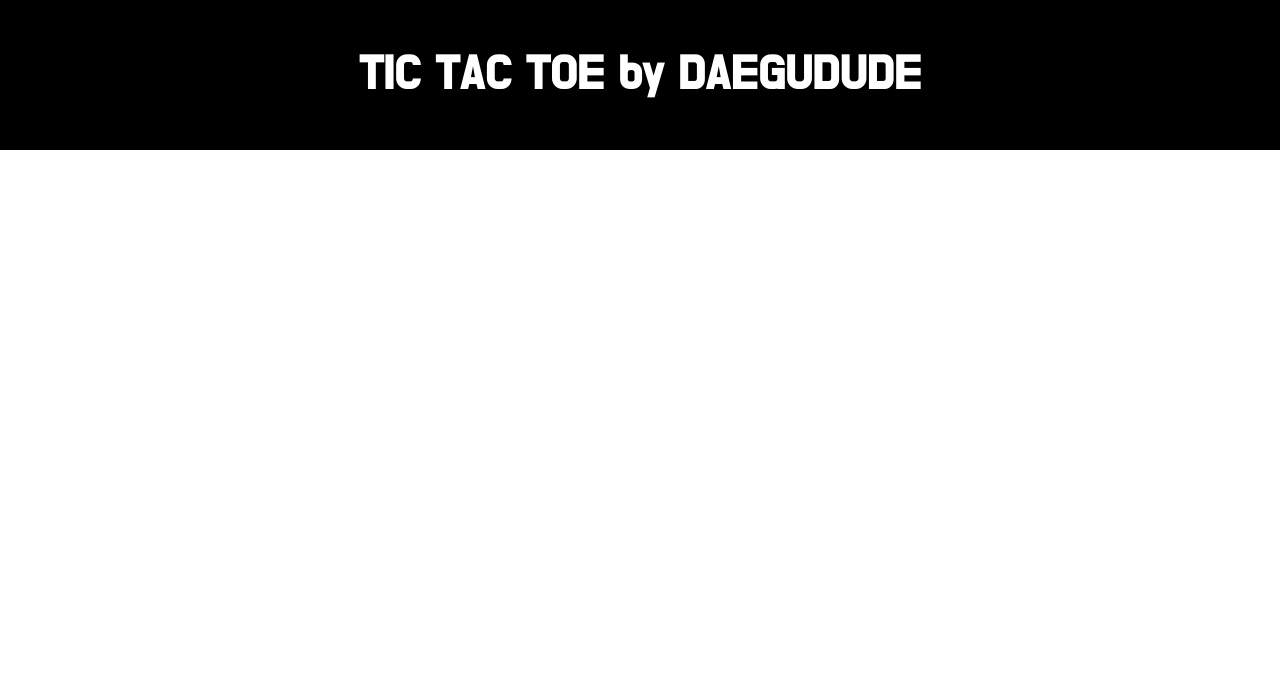
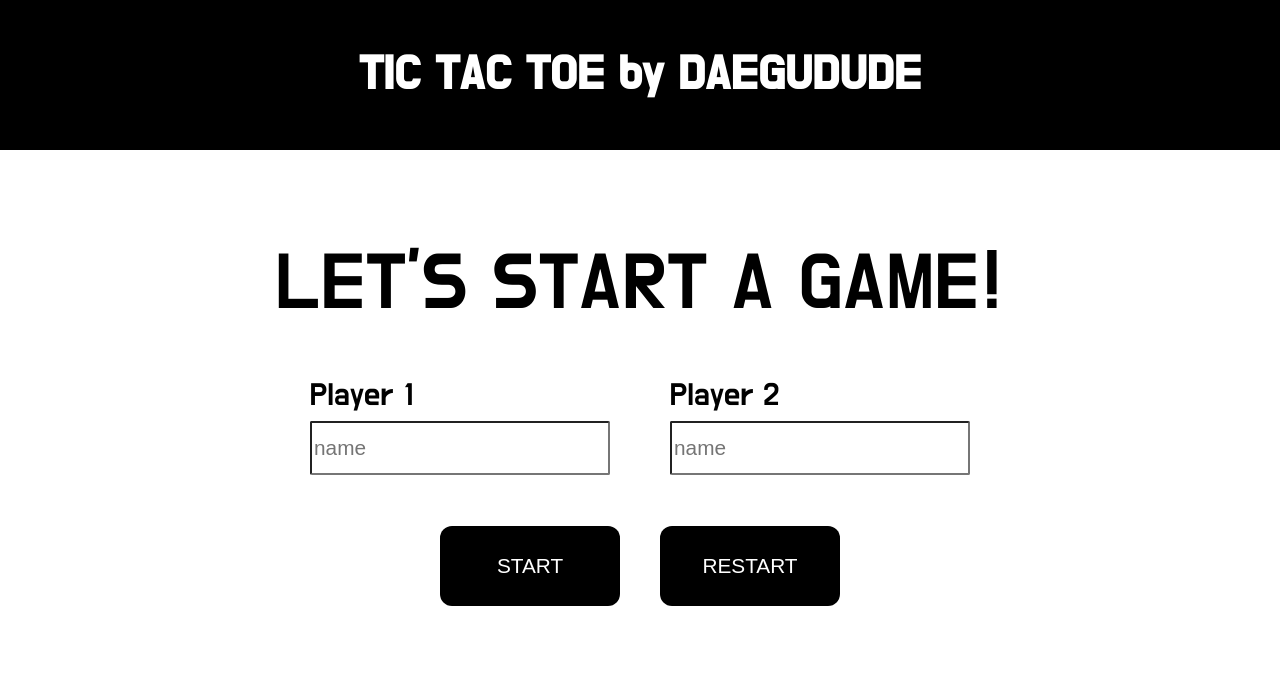
Before and after one commit to DaeguDude/TOP-TicTacToe, a plain HTML site: page index.html in a window 1280 px wide. Shown: the top 699 px of the page. Drawn offline with Linux system fonts and the light colour scheme.

Commit message:
Finished making layout before starting the game

```diff
--- a/index.html
+++ b/index.html
@@ -21,9 +21,21 @@
 
     <div id="main" class="container-item">
       <div id="start-display">
-        <div id="start-title" class="start-items"></div>
-        <div id="start-players" class="start-items"></div>
-        <div id="start-start-btn" class="start-items"></div>
+        <div id="start-title" class="start-items">LET'S START A GAME!</div>
+        <div id="start-players" class="start-items">
+          <div id="player1" class="start-players-item">
+            <span>Player 1</span>
+            <input type="text" id="name" placeholder="name">
+          </div>
+          <div id="player2" class="start-players-item">
+            <span>Player 2</span>
+            <input type="text" id="name" placeholder="name">
+          </div>
+        </div>
+        <div id="start-start-btn" class="start-items">
+          <button id="game-start-btn">START</button>
+          <button id="game-restart-btn">RESTART</button>
+        </div>
       </div>
 
 
@@ -58,6 +70,6 @@
 
   </div>
 </body>
-<script src="main.js"></script>
-<script src="gameBoard.js"></script>
+<!-- <script src="main.js"></script> -->
+<!-- <script src="gameBoard.js"></script> -->
 </html>
--- a/style.css
+++ b/style.css
@@ -55,6 +55,100 @@ header #title {
   align-items: center;
 }
 
+/* ---------------------------------------- */
+/* START DISPLAY
+  This is for users to put thier names or something
+*/
+#start-display {
+  height: 100%;
+  width: 100%;
+  margin: 0 10%;
+
+  padding: 5%;
+
+  display: flex;
+  flex-direction: column;
+}
+
+.start-items {
+  flex: 1 1 0;
+}
+
+#start-title {
+  font-size: 5em;
+  display: flex;
+  justify-content: center;
+  align-items: center;
+}
+
+#start-players {
+  display: flex;
+  flex-direction: row;
+  justify-content: center;
+  align-items: center;
+}
+
+.start-players-item {
+  width: 300px;
+  height: 100px;
+  margin: 0 30px;
+
+
+  display: flex;
+  flex-direction: column;
+}
+
+.start-players-item span {
+  flex: 1 1 0;
+  font-size: 2em;
+}
+
+.start-players-item input {
+  flex: 1 1 0;
+  border-radius: 2px;
+  font-size: 1.3em;
+  padding: 2px;
+
+}
+
+
+
+
+#start-start-btn {
+  display: flex;
+  justify-content: center;
+  align-items: center;
+}
+
+#start-start-btn button {
+  min-width: 180px;
+  min-height: 80px;
+  margin: 20px;
+  border-radius: 12px;
+  background: #000;
+  color: #fff;
+  font-size: 1.3em;
+  border: none;
+}
+
+#start-start-btn button:hover {
+  cursor: pointer;
+}
+
+#start-start-btn button:active {
+  transform: scale(0.95);
+}
+
+#start-start-btn button:focus {
+  outline: none;
+}
+
+
+
+
+/* ---------------------------------------- */
+/* MAIN GAME BOARD */
+
 #game-board {
   border: 1px solid black;
 
```
